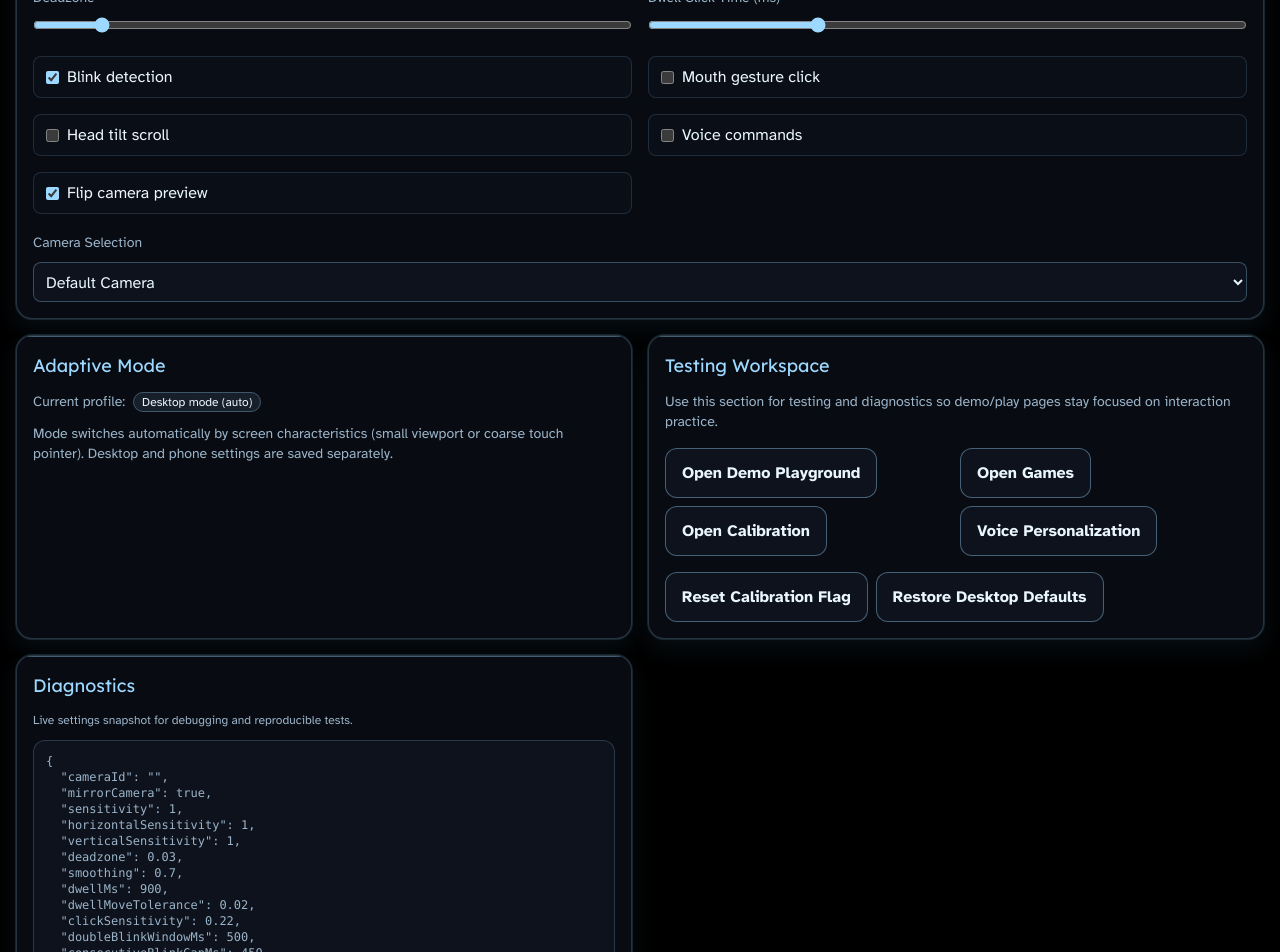
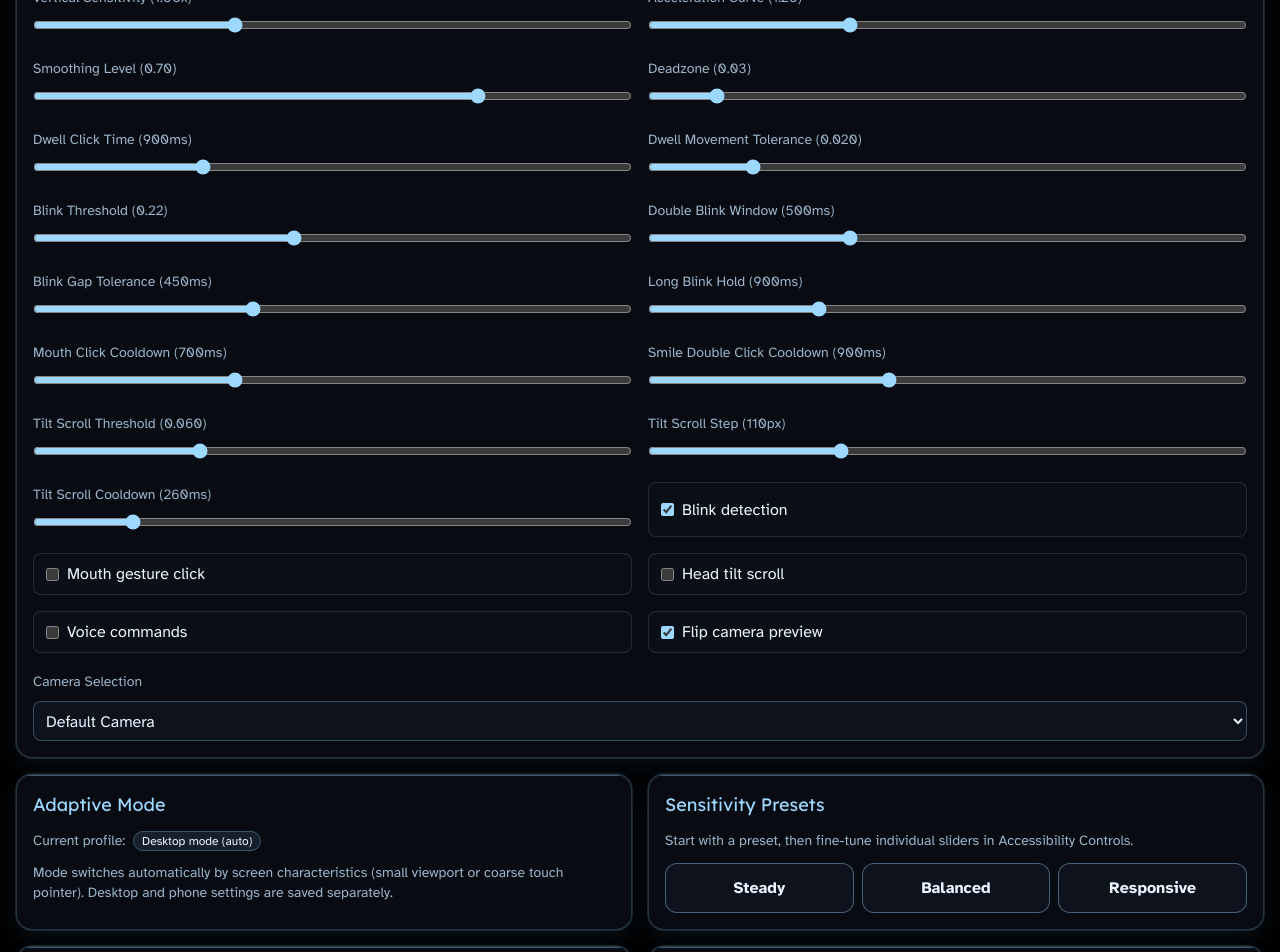
Before and after one commit to aadibhat09/NodCursor, a React (Vite) app: page /settings in a window 1280 px wide. Shown: the part 240-1192 px from the top of the page. Built offline with nearby package versions, Linux system fonts and the light colour scheme.

Commit message:
feat(ui): add advanced sensitivity controls and presets
Co-authored-by: aadibhat09 <aadbhat09@gmail.com>

```diff
--- a/src/components/SettingsPanel/SettingsPanel.tsx
+++ b/src/components/SettingsPanel/SettingsPanel.tsx
@@ -16,7 +16,7 @@ export function SettingsPanel({
     <Panel title="Accessibility Controls" className="animate-float-in">
       <div className="grid gap-4 md:grid-cols-2">
         <label className="space-y-2">
-          <span className="text-sm text-app-subtle">Cursor Speed</span>
+          <span className="text-sm text-app-subtle">Cursor Speed ({settings.sensitivity.toFixed(2)}x)</span>
           <input
             type="range"
             min="0.5"
@@ -28,7 +28,43 @@ export function SettingsPanel({
           />
         </label>
         <label className="space-y-2">
-          <span className="text-sm text-app-subtle">Smoothing Level</span>
+          <span className="text-sm text-app-subtle">Horizontal Sensitivity ({settings.horizontalSensitivity.toFixed(2)}x)</span>
+          <input
+            type="range"
+            min="0.6"
+            max="1.8"
+            step="0.05"
+            value={settings.horizontalSensitivity}
+            onChange={(e) => onChange({ ...settings, horizontalSensitivity: Number(e.target.value) })}
+            className="w-full accent-app-accent"
+          />
+        </label>
+        <label className="space-y-2">
+          <span className="text-sm text-app-subtle">Vertical Sensitivity ({settings.verticalSensitivity.toFixed(2)}x)</span>
+          <input
+            type="range"
+            min="0.6"
+            max="1.8"
+            step="0.05"
+            value={settings.verticalSensitivity}
+            onChange={(e) => onChange({ ...settings, verticalSensitivity: Number(e.target.value) })}
+            className="w-full accent-app-accent"
+          />
+        </label>
+        <label className="space-y-2">
+          <span className="text-sm text-app-subtle">Acceleration Curve ({settings.acceleration.toFixed(2)})</span>
+          <input
+            type="range"
+            min="0.9"
+            max="1.8"
+            step="0.05"
+            value={settings.acceleration}
+            onChange={(e) => onChange({ ...settings, acceleration: Number(e.target.value) })}
+            className="w-full accent-app-accent"
+          />
+        </label>
+        <label className="space-y-2">
+          <span className="text-sm text-app-subtle">Smoothing Level ({settings.smoothing.toFixed(2)})</span>
           <input
             type="range"
             min="0.1"
@@ -40,7 +76,7 @@ export function SettingsPanel({
           />
         </label>
         <label className="space-y-2">
-          <span className="text-sm text-app-subtle">Deadzone</span>
+          <span className="text-sm text-app-subtle">Deadzone ({settings.deadzone.toFixed(2)})</span>
           <input
             type="range"
             min="0.01"
@@ -52,7 +88,7 @@ export function SettingsPanel({
           />
         </label>
         <label className="space-y-2">
-          <span className="text-sm text-app-subtle">Dwell Click Time (ms)</span>
+          <span className="text-sm text-app-subtle">Dwell Click Time ({settings.dwellMs}ms)</span>
           <input
             type="range"
             min="400"
@@ -60,6 +96,126 @@ export function SettingsPanel({
             step="50"
             value={settings.dwellMs}
             onChange={(e) => onChange({ ...settings, dwellMs: Number(e.target.value) })}
+            className="w-full accent-app-accent"
+          />
+        </label>
+        <label className="space-y-2">
+          <span className="text-sm text-app-subtle">Dwell Movement Tolerance ({settings.dwellMoveTolerance.toFixed(3)})</span>
+          <input
+            type="range"
+            min="0.008"
+            max="0.08"
+            step="0.002"
+            value={settings.dwellMoveTolerance}
+            onChange={(e) => onChange({ ...settings, dwellMoveTolerance: Number(e.target.value) })}
+            className="w-full accent-app-accent"
+          />
+        </label>
+        <label className="space-y-2">
+          <span className="text-sm text-app-subtle">Blink Threshold ({settings.clickSensitivity.toFixed(2)})</span>
+          <input
+            type="range"
+            min="0.12"
+            max="0.35"
+            step="0.01"
+            value={settings.clickSensitivity}
+            onChange={(e) => onChange({ ...settings, clickSensitivity: Number(e.target.value) })}
+            className="w-full accent-app-accent"
+          />
+        </label>
+        <label className="space-y-2">
+          <span className="text-sm text-app-subtle">Double Blink Window ({settings.doubleBlinkWindowMs}ms)</span>
+          <input
+            type="range"
+            min="300"
+            max="900"
+            step="20"
+            value={settings.doubleBlinkWindowMs}
+            onChange={(e) => onChange({ ...settings, doubleBlinkWindowMs: Number(e.target.value) })}
+            className="w-full accent-app-accent"
+          />
+        </label>
+        <label className="space-y-2">
+          <span className="text-sm text-app-subtle">Blink Gap Tolerance ({settings.consecutiveBlinkGapMs}ms)</span>
+          <input
+            type="range"
+            min="250"
+            max="800"
+            step="20"
+            value={settings.consecutiveBlinkGapMs}
+            onChange={(e) => onChange({ ...settings, consecutiveBlinkGapMs: Number(e.target.value) })}
+            className="w-full accent-app-accent"
+          />
+        </label>
+        <label className="space-y-2">
+          <span className="text-sm text-app-subtle">Long Blink Hold ({settings.longBlinkMs}ms)</span>
+          <input
+            type="range"
+            min="550"
+            max="1800"
+            step="25"
+            value={settings.longBlinkMs}
+            onChange={(e) => onChange({ ...settings, longBlinkMs: Number(e.target.value) })}
+            className="w-full accent-app-accent"
+          />
+        </label>
+        <label className="space-y-2">
+          <span className="text-sm text-app-subtle">Mouth Click Cooldown ({settings.mouthClickCooldownMs}ms)</span>
+          <input
+            type="range"
+            min="250"
+            max="1600"
+            step="25"
+            value={settings.mouthClickCooldownMs}
+            onChange={(e) => onChange({ ...settings, mouthClickCooldownMs: Number(e.target.value) })}
+            className="w-full accent-app-accent"
+          />
+        </label>
+        <label className="space-y-2">
+          <span className="text-sm text-app-subtle">Smile Double Click Cooldown ({settings.smileDoubleClickCooldownMs}ms)</span>
+          <input
+            type="range"
+            min="300"
+            max="1800"
+            step="25"
+            value={settings.smileDoubleClickCooldownMs}
+            onChange={(e) => onChange({ ...settings, smileDoubleClickCooldownMs: Number(e.target.value) })}
+            className="w-full accent-app-accent"
+          />
+        </label>
+        <label className="space-y-2">
+          <span className="text-sm text-app-subtle">Tilt Scroll Threshold ({settings.tiltScrollThreshold.toFixed(3)})</span>
+          <input
+            type="range"
+            min="0.03"
+            max="0.14"
+            step="0.005"
+            value={settings.tiltScrollThreshold}
+            onChange={(e) => onChange({ ...settings, tiltScrollThreshold: Number(e.target.value) })}
+            className="w-full accent-app-accent"
+          />
+        </label>
+        <label className="space-y-2">
+          <span className="text-sm text-app-subtle">Tilt Scroll Step ({settings.tiltScrollStep}px)</span>
+          <input
+            type="range"
+            min="40"
+            max="260"
+            step="10"
+            value={settings.tiltScrollStep}
+            onChange={(e) => onChange({ ...settings, tiltScrollStep: Number(e.target.value) })}
+            className="w-full accent-app-accent"
+          />
+        </label>
+        <label className="space-y-2">
+          <span className="text-sm text-app-subtle">Tilt Scroll Cooldown ({settings.tiltScrollCooldownMs}ms)</span>
+          <input
+            type="range"
+            min="140"
+            max="900"
+            step="20"
+            value={settings.tiltScrollCooldownMs}
+            onChange={(e) => onChange({ ...settings, tiltScrollCooldownMs: Number(e.target.value) })}
             className="w-full accent-app-accent"
           />
         </label>
--- a/src/pages/Settings/SettingsPage.tsx
+++ b/src/pages/Settings/SettingsPage.tsx
@@ -5,6 +5,39 @@ import { useAppContext } from '../../context/AppContext';
 import { useCameraDevices } from '../../hooks/useCameraDevices';
 import { useVoiceCommands } from '../../hooks/useVoiceCommands';
 import { useNavigate } from 'react-router-dom';
+
+function buildDefaultSettings(isPhoneMode: boolean) {
+  return {
+    cameraId: '',
+    mirrorCamera: true,
+    sensitivity: isPhoneMode ? 0.9 : 1,
+    horizontalSensitivity: isPhoneMode ? 0.95 : 1,
+    verticalSensitivity: isPhoneMode ? 1.1 : 1,
+    deadzone: isPhoneMode ? 0.05 : 0.03,
+    smoothing: isPhoneMode ? 0.82 : 0.7,
+    dwellMs: isPhoneMode ? 700 : 900,
+    dwellMoveTolerance: isPhoneMode ? 0.03 : 0.02,
+    clickSensitivity: isPhoneMode ? 0.24 : 0.22,
+    doubleBlinkWindowMs: isPhoneMode ? 560 : 500,
+    consecutiveBlinkGapMs: isPhoneMode ? 500 : 450,
+    longBlinkMs: isPhoneMode ? 980 : 900,
+    stabilization: true,
+    blinkEnabled: true,
+    mouthEnabled: isPhoneMode,
+    mouthClickCooldownMs: isPhoneMode ? 760 : 700,
+    smileDoubleClickCooldownMs: isPhoneMode ? 980 : 900,
+    headTiltScrollEnabled: false,
+    tiltScrollThreshold: isPhoneMode ? 0.065 : 0.06,
+    tiltScrollStep: isPhoneMode ? 90 : 110,
+    tiltScrollCooldownMs: isPhoneMode ? 300 : 260,
+    voiceEnabled: false,
+    acceleration: isPhoneMode ? 1.05 : 1.2
+  };
+}
+
+function mergePreset(current: ReturnType<typeof buildDefaultSettings>, patch: Partial<ReturnType<typeof buildDefaultSettings>>) {
+  return { ...current, ...patch };
+}
 
 export function SettingsPage() {
   const { settings, setSettings, isPhoneMode, calibration, setCalibration } = useAppContext();
@@ -43,6 +76,71 @@ export function SettingsPage() {
           </div>
         </Panel>
 
+        <Panel title="Sensitivity Presets" className="animate-float-in">
+          <div className="space-y-3 text-sm text-app-subtle">
+            <p>Start with a preset, then fine-tune individual sliders in Accessibility Controls.</p>
+            <div className="grid gap-2 sm:grid-cols-3">
+              <BigButton
+                variant="secondary"
+                onClick={() => {
+                  setSettings((prev) =>
+                    mergePreset(prev, {
+                      sensitivity: isPhoneMode ? 0.8 : 0.88,
+                      horizontalSensitivity: isPhoneMode ? 0.85 : 0.92,
+                      verticalSensitivity: isPhoneMode ? 0.95 : 0.96,
+                      deadzone: isPhoneMode ? 0.065 : 0.045,
+                      smoothing: isPhoneMode ? 0.88 : 0.82,
+                      acceleration: isPhoneMode ? 0.98 : 1.06,
+                      dwellMoveTolerance: isPhoneMode ? 0.04 : 0.028,
+                      clickSensitivity: isPhoneMode ? 0.26 : 0.24
+                    })
+                  );
+                }}
+              >
+                Steady
+              </BigButton>
+              <BigButton
+                variant="secondary"
+                onClick={() => {
+                  setSettings((prev) =>
+                    mergePreset(prev, {
+                      sensitivity: isPhoneMode ? 0.9 : 1,
+                      horizontalSensitivity: isPhoneMode ? 0.95 : 1,
+                      verticalSensitivity: isPhoneMode ? 1.1 : 1,
+                      deadzone: isPhoneMode ? 0.05 : 0.03,
+                      smoothing: isPhoneMode ? 0.82 : 0.7,
+                      acceleration: isPhoneMode ? 1.05 : 1.2,
+                      dwellMoveTolerance: isPhoneMode ? 0.03 : 0.02,
+                      clickSensitivity: isPhoneMode ? 0.24 : 0.22
+                    })
+                  );
+                }}
+              >
+                Balanced
+              </BigButton>
+              <BigButton
+                variant="secondary"
+                onClick={() => {
+                  setSettings((prev) =>
+                    mergePreset(prev, {
+                      sensitivity: isPhoneMode ? 1.05 : 1.18,
+                      horizontalSensitivity: isPhoneMode ? 1.08 : 1.15,
+                      verticalSensitivity: isPhoneMode ? 1.2 : 1.2,
+                      deadzone: isPhoneMode ? 0.035 : 0.02,
+                      smoothing: isPhoneMode ? 0.66 : 0.54,
+                      acceleration: isPhoneMode ? 1.15 : 1.34,
+                      dwellMoveTolerance: isPhoneMode ? 0.022 : 0.015,
+                      clickSensitivity: isPhoneMode ? 0.22 : 0.2
+                    })
+                  );
+                }}
+              >
+                Responsive
+              </BigButton>
+            </div>
+          </div>
+        </Panel>
+
         <Panel title="Testing Workspace" className="animate-float-in">
           <div className="space-y-4 text-sm text-app-subtle">
             <p>Use this section for testing and diagnostics so demo/play pages stay focused on interaction practice.</p>
@@ -74,21 +172,7 @@ export function SettingsPage() {
               <BigButton
                 variant="secondary"
                 onClick={() => {
-                  setSettings(() => ({
-                    cameraId: '',
-                    mirrorCamera: true,
-                    sensitivity: isPhoneMode ? 0.9 : 1,
-                    deadzone: isPhoneMode ? 0.05 : 0.03,
-                    smoothing: isPhoneMode ? 0.82 : 0.7,
-                    dwellMs: isPhoneMode ? 700 : 900,
-                    clickSensitivity: isPhoneMode ? 0.24 : 0.22,
-                    stabilization: true,
-                    blinkEnabled: true,
-                    mouthEnabled: isPhoneMode,
-                    headTiltScrollEnabled: false,
-                    voiceEnabled: false,
-                    acceleration: isPhoneMode ? 1.05 : 1.2
-                  }));
+                  setSettings(() => buildDefaultSettings(isPhoneMode));
                 }}
               >
                 Restore {isPhoneMode ? 'Phone' : 'Desktop'} Defaults
```
